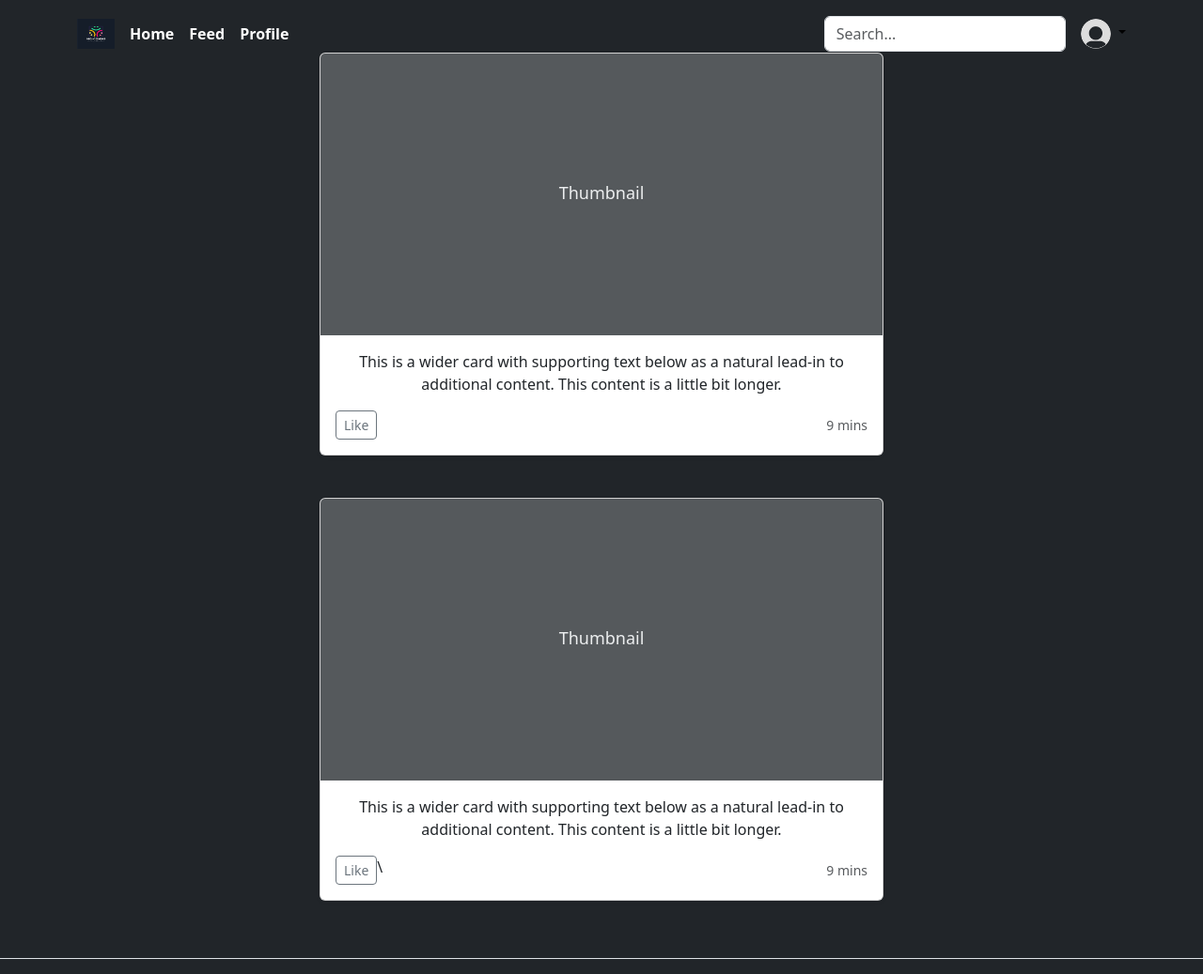
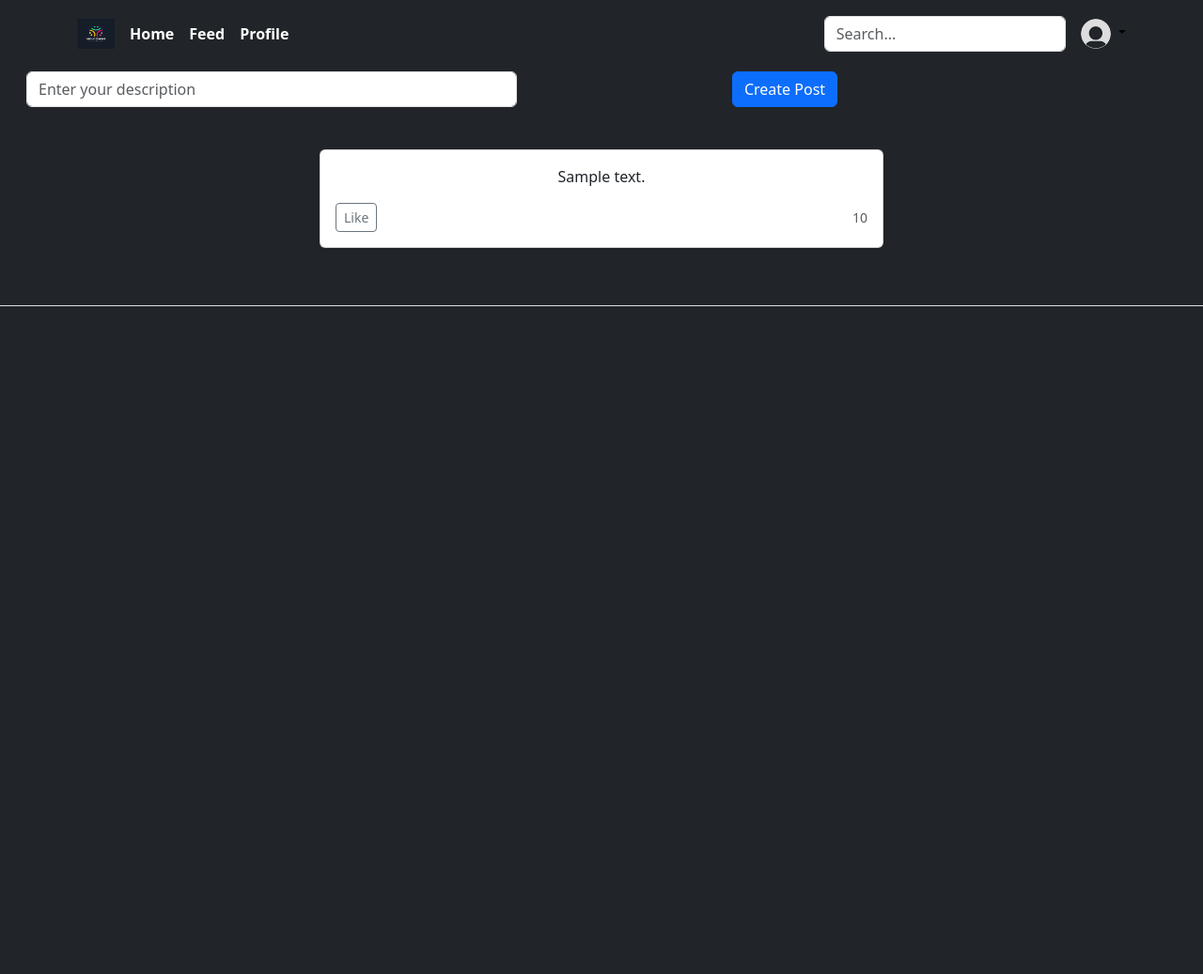
Before and after one commit to AdrianC167/No_Comms, a Flask app: template templates/feed.html.jinja in a window 1280 px wide. Shown: the whole page at 94% size. After the commit the page ends 326 px from the top, so only its background shows below. Run offline with Flask 3, Linux system fonts and the light colour scheme; the template is opened without the code that fills it: most values are stand-ins (such as "Sample title", 1, 10 or a date in 2020).

Commit message:
finished creating post and still working on styles

```diff
--- a/main.py
+++ b/main.py
@@ -1,8 +1,9 @@
-from flask import Flask
+from flask import Flask,g
 from flask import render_template,request, redirect
 import pymysql
 import pymysql.cursors
 import flask_login
+
 
 app = Flask(__name__)
 app.secret_key = "idfidhjifgd_@fjhdfds_Fdnfj@jndDFjidERFD0u8ss@!#$#@fdfjkDSfh__hn`jdjf^$23##@!ihjvdjp6HYJfdshn_adjshfskadsnabfhgrhbeyhfsdgf7%&jgrfhhgnjdsf_fhdjfhj<cvhfihufsf>djhfhbfjs#2mjfndihsknjnfdT^$3fDSFdsFdsffdnhogjithYJuFdvTYybyoknD_gjnfjGTGFVR#$Rg,s5egojfSFvhbtggRFSHJG$#42gS2:sd;}#@P}"
@@ -23,23 +24,37 @@ class User:
 
 @login_manager.user_loader
 def load_user(user_id):
-    cursor = conn.cursor()
+    cursor = get_db().cursor()
     cursor.execute(f"SELECT * FROM `users` WHERE `User_id` = {user_id}")
     result = cursor.fetchone()
     cursor.close()
-    conn.commit()
+    get_db().commit()
     if result is None:
         return None
 
     return User(result['User_id'], result['Username'],result['Email'],result['Profile Image'])
 
-conn = pymysql.connect(
-        database = "achen_no_comms",
-        user = "achen",
-        password = "232126110",
-        host = "10.100.33.60",
-        cursorclass = pymysql.cursors.DictCursor
- )
+def connect_db():
+    return pymysql.connect(
+        host="10.100.33.60",
+        user="achen",
+        password="232126110",
+        database="achen_no_comms",
+        cursorclass=pymysql.cursors.DictCursor,
+        autocommit=True
+    )
+
+def get_db():
+    '''Opens a new database connection per request.'''
+    if not hasattr(g, 'db'):
+        g.db = connect_db()
+    return g.db
+
+@app.teardown_appcontext
+def close_db(error):
+    '''Closes the database connection at the end of request.'''
+    if hasattr(g, 'db'):
+        g.db.close()
 
 @app.route('/')
 def index():
@@ -58,10 +73,10 @@ def signup():
         username = request.form["Username"]
         pronoun = request.form["pronouns"]
         birthday = request.form["birthday"]
-        cursor = conn.cursor()
+        cursor = get_db().cursor()
         cursor.execute(f"INSERT INTO `users`(`Email` , `Password`, `Name`, `User_Bio`, `Username`,`Pronoun`,`Birthday`) VALUES('{email}', '{password}', '{name}', '{bio}', '{username}','{pronoun}', '{birthday}')")
         cursor.close()
-        conn.commit()
+        get_db().commit()
 
     if flask_login.current_user.is_authenticated:
             return redirect('/feed')
@@ -75,11 +90,11 @@ def signin():
         if request.method == 'POST':
                 username = request.form["username"]
                 password = request.form["password"]
-                cursor = conn.cursor()
+                cursor = get_db().cursor()
                 cursor.execute(f"SELECT * FROM `users` WHERE `Username` = '{username}' ")
                 result = cursor.fetchone()
                 cursor.close()
-                conn.commit()
+                get_db().commit()
                 if password == result['Password']:
                     user = load_user(result['User_id'])
                     flask_login.login_user(user)
@@ -98,9 +113,20 @@ def signin():
 @app.route('/feed', methods=['GET','POST'])
 @flask_login.login_required
 def feed():
-    cursor = conn.cursor()
-    cursor.execute('SELECT * FROM `post` ORDER BY `timestamp`')
+    cursor = get_db().cursor()
+    cursor.execute('SELECT * FROM `post` ORDER BY `timestamp` DESC')
     results = cursor.fetchall()
     cursor.close()
     #return flask_login.current_user
     return render_template('feed.html.jinja',post_list = results)
+
+
+@app.route('/post', methods = ["POST"])
+@flask_login.login_required
+def create_post():
+    description = request.form['description']
+    user_id = flask_login.current_user.id
+    cursor = get_db().cursor()
+    cursor.execute(f"INSERT INTO `post`(`description`, `User_id`) VALUES ('{description}','{user_id}')")
+    get_db().commit()
+    return redirect("/feed")
--- a/templates/feed.html.jinja
+++ b/templates/feed.html.jinja
@@ -13,7 +13,15 @@
 
 
     <style>
-        .padding-bottom{
+        .padding-top {
+            padding-top: 20px;
+
+
+        }
+
+
+
+        .padding-bottom {
             padding-bottom: 45px;
 
 
@@ -160,38 +168,39 @@
         <main>
 
 
+
+            <form method="POST" action="/post" class="row padding-bottom padding-top container ">
+                <div class="row">
+                    <div class="col">
+                        <input type="text" class="form-control" placeholder="Enter your description"
+                            aria-label="First name" name="description">
+                    </div>
+                    <div class="col ">
+                        <button class="btn btn-primary " type="submit">Create Post</button>
+
+                    </div>
+
+                </div>
+
+            </form>
+
+            {% for post in post_list %}
             <div class="col-6 container text-center padding-bottom">
                 <div class="card shadow-sm">
-            <svg class="bd-placeholder-img card-img-top" width="50" height="300" xmlns="http://www.w3.org/2000/svg" role="img" aria-label="Placeholder: Thumbnail" preserveAspectRatio="xMidYMid slice" focusable="false"><title>Placeholder</title><rect width="100%" height="100%" fill="#55595c"/><text x="50%" y="50%" fill="#eceeef" dy=".3em">Thumbnail</text></svg>
                     <div class="card-body">
-              <p class="card-text">This is a wider card with supporting text below as a natural lead-in to additional content. This content is a little bit longer.</p>
+                        <p class="card-text"> {{post['description']}} </p>
                         <div class="d-flex justify-content-between align-items-center">
                             <div class="btn-group">
                                 <button type="button" class="btn btn-sm btn-outline-secondary">Like</button>
 
                             </div>
-                <small class="text-body-secondary">9 mins</small>
+                            <small class="text-body-secondary">{{post['likes']}}</small>
                         </div>
                     </div>
                 </div>
             </div>
 
-        <div class="col-6 container text-center padding-bottom">
-          <div class="card shadow-sm">
-            <svg class="bd-placeholder-img card-img-top" width="50" height="300" xmlns="http://www.w3.org/2000/svg" role="img" aria-label="Placeholder: Thumbnail" preserveAspectRatio="xMidYMid slice" focusable="false"><title>Placeholder</title><rect width="100%" height="100%" fill="#55595c"/><text x="50%" y="50%" fill="#eceeef" dy=".3em">Thumbnail</text></svg>
-            <div class="card-body">
-              <p class="card-text">This is a wider card with supporting text below as a natural lead-in to additional content. This content is a little bit longer.</p>
-              <div class="d-flex justify-content-between align-items-center">
-                <div class="btn-group">
-                  <button type="button" class="btn btn-sm btn-outline-secondary">Like</button>
-\
-                </div>
-                <small class="text-body-secondary">9 mins</small>
-              </div>
-            </div>
-          </div>
-        </div>
-
+            {%endfor%}
         </main>
 
 
--- a/templates/index.html.jinja
+++ b/templates/index.html.jinja
@@ -58,7 +58,7 @@ width: 45%;
             <img src="static/default.png" alt="mdo" width="32" height="32" class="rounded-circle">
           </a>
           <ul class="dropdown-menu text-small">
-            <li><a class="dropdown-item" href="#">Sign in</a></li>
+            <li><a class="dropdown-item" href="/signin">Sign in</a></li>
           </ul>
         </div>
       </div>
```
Lines whose indentation alone changed are shown as unchanged.
